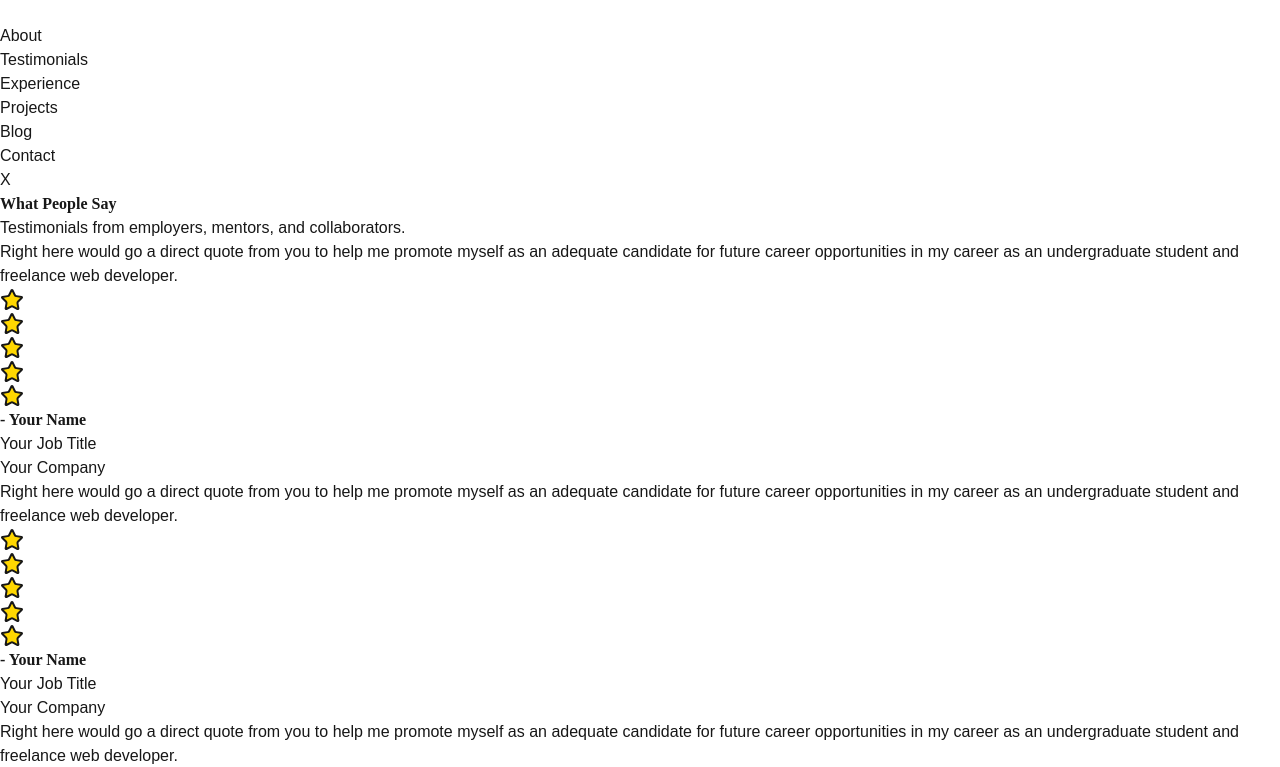
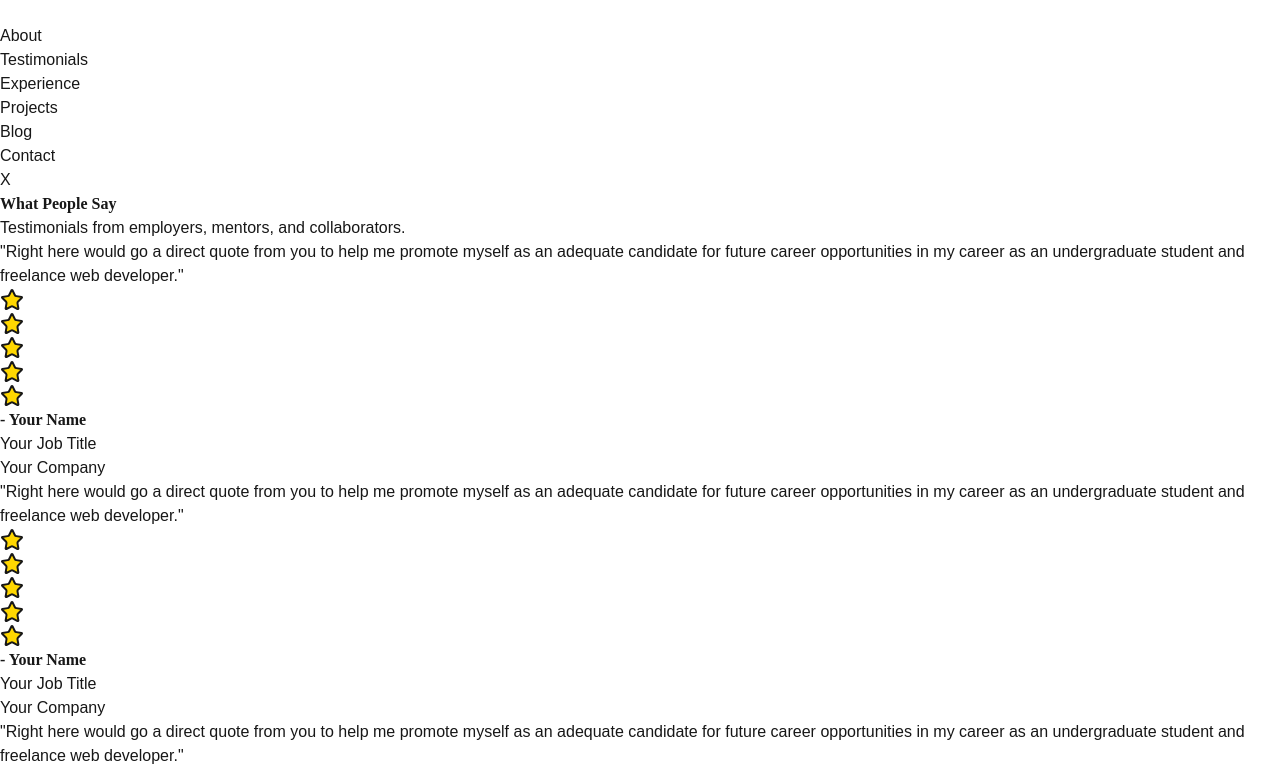
Before and after one commit to LuisFVillalon/LuisV-Portfolio, a Next.js app: page /testimonials in a window 1280 px wide. Shown: the top 767 px of the page. Built offline with nearby package versions, Linux system fonts and the light colour scheme.

Commit message:
Update ReviewCard.tsx

```diff
--- a/src/app/components/Cards/ReviewCard.tsx
+++ b/src/app/components/Cards/ReviewCard.tsx
@@ -22,7 +22,7 @@ const ReviewCard: React.FC<ReviewCardProps> = ({
             {fullQuote ?
                 <div className="p-4 bg-[#0A0A23] rounded-2xl shadow-2xl overflow-hidden text-[#FFFFFF] my-[5%] md:my-[1%] max-w-6xl w-full border rounded-lg relative">
                     <div className="flex gap-3 flex-col p-4 p-[5%]">
-                <p className="text-base break-words">{quote}</p>
+                <p className="text-base break-words">&quot;{quote}&quot;</p>
 
                 <div className='flex items-center justify-between'>
                     <Star className="w-5 h-5 text-[#FFD700]" style={{ fill: '#FFD700' }} />
```
